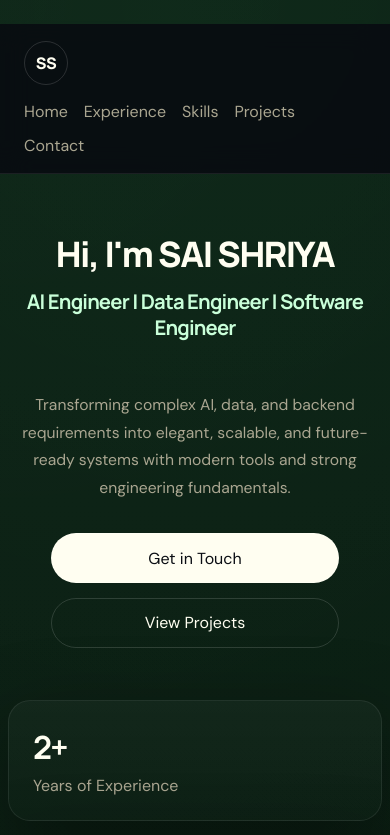
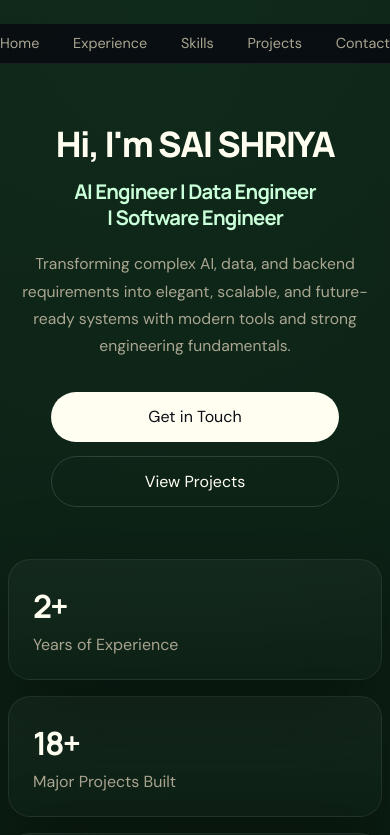
Before and after one commit to SaiShriyaSurla/portfolio, a plain HTML site: page index.html in a window 390 px wide. Shown: the top 835 px of the page. Drawn offline with Linux system fonts and the light colour scheme; animation ran at ten frames a second.

Commit message:
Fix mobile top bar layout

```diff
--- a/index.html
+++ b/index.html
@@ -26,7 +26,6 @@
     <div class="page-shell">
       <header class="site-header">
         <nav class="topbar">
-          <a class="brand" href="#home">SS</a>
           <div class="nav-links">
             <a href="#home">Home</a>
             <a href="#experience">Experience</a>
--- a/style.css
+++ b/style.css
@@ -891,21 +891,20 @@ h3 {
 
   .typed-text {
     position: static;
-    display: inline-block;
+    display: block;
+    width: 100%;
+    max-width: 100%;
     white-space: normal;
-    animation: typing 3.8s steps(48, end) 0.2s forwards;
-    width: 0;
-    overflow-wrap: anywhere;
-    max-width: 100%;
-    overflow: hidden;
+    overflow: visible;
+    overflow-wrap: normal;
+    word-break: keep-all;
+    text-wrap: balance;
     line-height: 1.28;
+    animation: none;
   }
 
   .typed-cursor {
-    display: inline-block;
-    position: static;
-    vertical-align: baseline;
-    animation: blink 900ms steps(1) infinite;
+    display: none;
   }
 
   .hero-actions {
@@ -924,13 +923,19 @@ h3 {
   }
 
   .topbar {
-    align-items: flex-start;
-    flex-direction: column;
+    justify-content: center;
+    padding: 0.65rem 0;
   }
 
   .nav-links {
     width: 100%;
-    gap: 0.85rem 1rem;
+    display: grid;
+    grid-template-columns: repeat(5, max-content);
+    justify-content: space-between;
+    align-items: center;
+    gap: 0.45rem;
+    font-size: 0.9rem;
+    white-space: nowrap;
   }
 
   .hero-section {
@@ -983,6 +988,10 @@ h3 {
     width: 100%;
   }
 
+  .typed-shell {
+    text-align: center;
+  }
+
   .hero-title-typed {
     min-height: auto;
     padding-bottom: 0;
```
